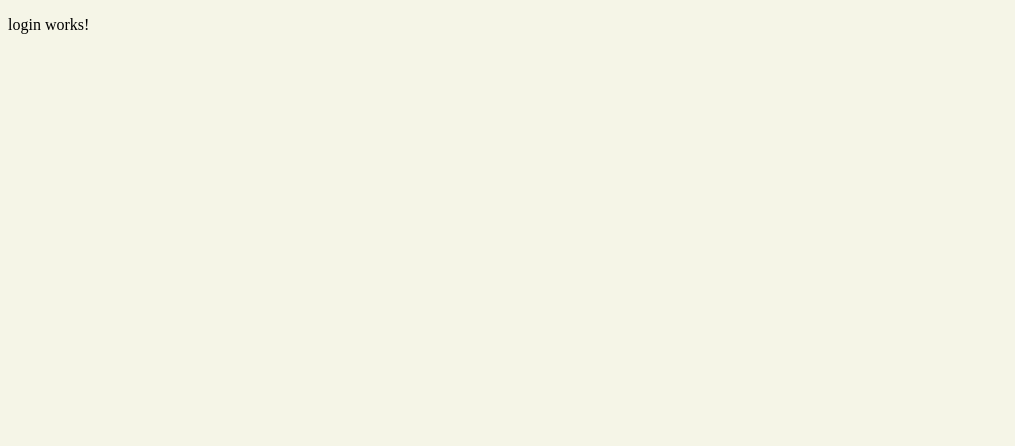
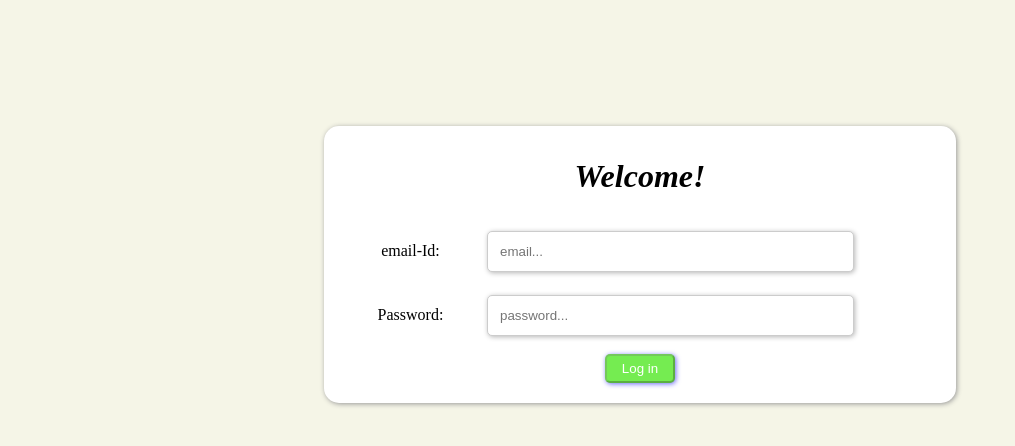
Before and after one commit to chetan-ghuse/angular, an Angular app: page /login in a window 1280 px wide. Shown: the top 446 px of the page, without its empty margins (0-1015 px from the left). Built offline with nearby package versions, Linux system fonts and the light colour scheme.

Commit message:
add API call on button

```diff
--- a/src/app/app.component.ts
+++ b/src/app/app.component.ts
@@ -6,5 +6,5 @@ import { Component } from '@angular/core';
   styleUrls: ['./app.component.scss']
 })
 export class AppComponent {
-  title = 'demo-app';
+
 }
--- a/src/app/login/login.component.html
+++ b/src/app/login/login.component.html
@@ -1 +1,35 @@
-<p>login works!</p>
+
+<div class="main">
+  <h1><i>{{ title }}</i></h1>
+  <form [formGroup]="loginForm" class="form">
+    <div class="row">
+      <div class="input col-25">
+        <label  for="emailId">email-Id:</label>
+      </div>
+      <div class="col-75">
+        <input type="emailId" id="emailId" name=emailId formControlName="emailId"
+        placeholder="email..." [class.is-invalid]="emailId.invalid && emailId.touched">
+        <div *ngIf="emailId.errors && (emailId.invalid && emailId.touched)">
+          <small  class="text-danger" *ngIf="emailId.errors?.required">Email is required</small>
+        </div>
+      </div>
+    </div>
+    <div class="row">
+      <div class="input col-25">
+        <label  for="password">Password:</label>
+      </div>
+      <div class="col-75">
+        <input type="password" id="password" name=password formControlName="password"
+        placeholder="password..." [class.is-invalid]="password.invalid && password.touched">
+        <div *ngIf="password.errors && (password.invalid && password.touched)">
+          <small  class="text-danger" *ngIf="password.errors?.required">Password is required</small>
+        </div>
+      </div>
+    </div>
+    <div class="row">
+      <div class="input">
+      <button id="signup" type="submit" [disabled]="loginForm.invalid">Log in</button>
+      </div>
+    </div>
+  </form>
+</div>
--- a/src/app/login/login.component.scss
+++ b/src/app/login/login.component.scss
@@ -0,0 +1,19 @@
+.main {
+  background-color: #ffffff;
+  width: 50%;
+  margin: 10% auto;
+  border-radius: 15px;
+  padding:10px;
+  box-shadow: 1px 1px 5px #979797
+}
+h1 {
+  font-family: Cursive;
+  text-align: center;
+}
+#signup {
+  color: #ffffff;
+  background-color: #75ec51;;
+  border-radius: 5px;
+  padding:5px 15px;
+  box-shadow: 1px 1px 5px #6c6cf5;
+}
--- a/src/app/login/login.component.ts
+++ b/src/app/login/login.component.ts
@@ -1,4 +1,9 @@
 import { Component, OnInit } from '@angular/core';
+
+import { FormBuilder, Validators } from '@angular/forms';
+
+import { Router } from '@angular/router';
+
 
 @Component({
   selector: 'app-login',
@@ -7,7 +12,20 @@ import { Component, OnInit } from '@angular/core';
 })
 export class LoginComponent implements OnInit {
 
-  constructor() { }
+  title = "Welcome!";
+  constructor(private fb: FormBuilder, private router: Router) { }
+
+  loginForm = this.fb.group({
+    emailId: ['', Validators.required],
+    password: ['', Validators.required]
+  });
+
+  get emailId() {
+    return this.loginForm.get('emailId')!;
+  }
+  get password() {
+    return this.loginForm.get('password')!;
+  }
 
   ngOnInit(): void {
   }
--- a/src/app/sign-up/sign-up.component.html
+++ b/src/app/sign-up/sign-up.component.html
@@ -1,44 +1,42 @@
-<head>
-  <meta name="viewport" content="width=device-width, initial-scale=1.0">
-</head>
+
   <div class="main">
   <h1><i>{{ title }}</i></h1>
-  <form [formGroup]="userSignUp" class="form">
+  <form [formGroup]="userSignUp" class="form" (ngSubmit)="validation()">
     <div class="row">
       <div class="input col-25">
-        <label  for="fname">First Name:</label>
+        <label  for="firstName">First Name:</label>
       </div>
       <div class="col-75">
-        <input type="text" id="fname" name=fname required formControlName="fname"
-          placeholder="first name..." [class.is-invalid]="fname.invalid && fname.touched">
-        <div *ngIf="fname.errors && (fname.invalid && fname.touched)">
-          <small  class="text-danger" *ngIf="fname.errors?.required">First name  is required</small>
-          <small  class="text-danger" *ngIf="fname.errors?.minlength">First name  must have 2 characters</small>
+        <input type="text" id="firstName" name=firstName formControlName="firstName"
+          placeholder="first name..." [class.is-invalid]="firstName.invalid && firstName.touched">
+        <div *ngIf="firstName.errors && (firstName.invalid && firstName.touched)">
+          <small  class="text-danger" *ngIf="firstName.errors?.required">First name  is required</small>
+          <small  class="text-danger" *ngIf="firstName.errors?.minlength">First name  must have 2 characters</small>
         </div>
       </div>
     </div>
     <div class="row">
       <div class="input col-25">
-        <label  for="lname">Last Name:</label>
+        <label  for="lastName">Last Name:</label>
       </div>
       <div class="col-75">
-        <input type="text" id="lname" name=lname required formControlName="lname"
-        placeholder="last name..." [class.is-invalid]="lname.invalid && lname.touched">
-        <div *ngIf="lname.errors && (lname.invalid && lname.touched)">
-          <small  class="text-danger" *ngIf="lname.errors?.required">Last name  is required</small>
-          <small  class="text-danger" *ngIf="lname.errors?.minlength">Last name  must have 2 characters</small>
+        <input type="text" id="lastName" name=lastName formControlName="lastName"
+        placeholder="last name..." [class.is-invalid]="lastName.invalid && lastName.touched">
+        <div *ngIf="lastName.errors && (lastName.invalid && lastName.touched)">
+          <small  class="text-danger" *ngIf="lastName.errors?.required">Last name  is required</small>
+          <small  class="text-danger" *ngIf="lastName.errors?.minlength">Last name  must have 2 characters</small>
         </div>
       </div>
     </div>
     <div class="row">
       <div class="input col-25">
-        <label  for="email">Email:</label>
+        <label  for="emailId">email-Id:</label>
       </div>
       <div class="col-75">
-        <input type="email" id="email" name=email required formControlName="email"
-        placeholder="email..." [class.is-invalid]="email.invalid && email.touched">
-        <div *ngIf="email.errors && (email.invalid && email.touched)">
-          <small  class="text-danger" *ngIf="email.errors?.required">Email  is required</small>
+        <input type="emailId" id="emailId" name=emailId  formControlName="emailId"
+        placeholder="email..." [class.is-invalid]="emailId.invalid && emailId.touched">
+        <div *ngIf="emailId.errors && (emailId.invalid && emailId.touched)">
+          <small  class="text-danger" *ngIf="emailId.errors?.required">Email is required</small>
         </div>
       </div>
     </div>
@@ -47,7 +45,7 @@
         <label  for="password">Password:</label>
       </div>
       <div class="col-75">
-        <input type="password" id="password" name=password required formControlName="password"
+        <input type="password" id="password" name=password formControlName="password"
         placeholder="password..." [class.is-invalid]="password.invalid && password.touched">
         <div *ngIf="password.errors && (password.invalid && password.touched)">
           <small  class="text-danger" *ngIf="password.errors?.required">Password is required</small>
@@ -56,9 +54,10 @@
     </div>
     <div class="row">
       <div class="input">
-      <a routerLink="/login"> <button id="signup" type="submit" [disabled]="userSignUp.invalid">Sign Up</button></a>
+      <button id="signup" type="submit" [disabled]="userSignUp.invalid">Sign Up</button>
       </div>
     </div>
   </form>
   {{ userSignUp.value | json }}
+
   </div>
--- a/src/app/sign-up/sign-up.component.scss
+++ b/src/app/sign-up/sign-up.component.scss
@@ -1,19 +1,19 @@
 .main {
-  background-color: white;
+  background-color: #ffffff;
   width: 50%;
   margin: 7% auto;
   border-radius: 15px;
   padding:10px;
-  box-shadow: 1px 1px 5px rgb(151, 151, 151)
+  box-shadow: 1px 1px 5px #979797
 }
 h1 {
   font-family: Cursive;
   text-align: center;
 }
 #signup {
-  color: white;
-  background-color: rgb(54, 83, 247);;
+  color: #ffffff;
+  background-color: #3653f7;;
   border-radius: 5px;
   padding:5px 15px;
-  box-shadow: 1px 1px 5px rgb(108, 108, 245);
+  box-shadow: 1px 1px 5px #6c6cf5;
 }
--- a/src/app/sign-up/sign-up.component.ts
+++ b/src/app/sign-up/sign-up.component.ts
@@ -1,33 +1,84 @@
+
 import { Component, OnInit } from '@angular/core';
+
 import { FormBuilder, Validators } from '@angular/forms';
+
+import { Router } from '@angular/router';
+
+import { User } from './user';
+import { SignUpService } from './sign-up.service';
+
 @Component({
   selector: 'app-sign-up',
   templateUrl: './sign-up.component.html',
-  styleUrls: ['./sign-up.component.scss']
+  styleUrls: ['./sign-up.component.scss'],
+  providers: [SignUpService]
 })
 export class SignUpComponent implements OnInit {
-  title = "Join Now!"
-  constructor(private fb: FormBuilder) { }
+  title = "Join Now!";
+
+  constructor(private fb: FormBuilder, private router: Router, private signUpService: SignUpService) { }
   userSignUp = this.fb.group({
-    fname: ['',[Validators.required, Validators.minLength(2)]],
-    lname: ['',[Validators.required, Validators.minLength(2)]],
-    email: ['', Validators.required],
+    firstName: ['', [Validators.required, Validators.minLength(2)]],
+    lastName: ['', [Validators.required, Validators.minLength(2)]],
+    emailId: ['', Validators.required],
     password: ['', Validators.required]
-  })
+  });
 
-  get fname() {
-    return this.userSignUp.get('fname')!;
+  get firstName() {
+    return this.userSignUp.get('firstName')!;
   }
-  get lname() {
-    return this.userSignUp.get('lname')!;
+  get lastName() {
+    return this.userSignUp.get('lastName')!;
   }
-  get email() {
-    return this.userSignUp.get('email')!;
+  get emailId() {
+    return this.userSignUp.get('emailId')!;
   }
   get password() {
     return this.userSignUp.get('password')!;
   }
   ngOnInit(): void {
   }
+  validation() {
+    let currentFname = this.userSignUp.value.firstName;
+    let currentLname = this.userSignUp.value.lastName;
+    let currentPassword = this.userSignUp.value.password;
+    let currentEmail = this.userSignUp.value.emailId;
+
+    currentFname = currentFname.trim();
+    currentLname = currentLname.trim();
+    currentPassword = currentPassword.trim();
+    currentEmail = currentEmail.trim();
+
+    if (/^(([^<>()\[\]\\.,;:\s@"]+(\.[^<>()\[\]\\.,;:\s@"]+)*)|(".+"))@((\[[0-9]{1,3}\.[0-9]{1,3}\.[0-9]{1,3}\.[0-9]{1,3}])|(([a-zA-Z\-0-9]+\.)+[a-zA-Z]{2,}))$/.test(currentEmail)) {
+      if (/\d/.test(currentPassword) && /[A-Z]/.test(currentPassword) && /[a-z]/.test(currentPassword) && /[^A-Za-z0-9]/.test(currentPassword) && currentPassword.length >= 7) {
+        this.addCurrentUser();
+
+      } else {
+        alert("Password must have atleast one Capital letter, one small letter, one digit, one special character and must have a length of 7 characters");
+      }
+    } else {
+      alert("Email is invalid");
+    }
+
+  }
+
+  addCurrentUser() {
+      const currentUser = this.userSignUp.value;
+      const newUser: User = { currentUser } as unknown as User;
+      console.log(currentUser);
+      this.signUpService.addUser(newUser)
+                        .subscribe(data => {
+
+                          console.log("POST Request is successful ", data);
+                          this.router.navigateByUrl('/login');
+                          },
+                         error => {
+
+                          console.log("Error", error);
+                          alert("Provided user already exist");
+
+                          });
+  }
 
 }
--- /dev/null
+++ b/src/app/sign-up/user.ts
@@ -0,0 +1,6 @@
+export interface User {
+ firstName: string,
+ lastName: string,
+ emailId: string,
+ password: string
+}
--- a/src/styles.scss
+++ b/src/styles.scss
@@ -24,11 +24,11 @@ input {
   border: 1px solid #ccc;
   border-radius: 5px;
   resize: vertical;
-  box-shadow: 1px 1px 5px rgb(182, 182, 182);
+  box-shadow: 1px 1px 5px #b6b6b6;
 }
 
 label {
-  padding: 10px;
+  padding: 10px 5px;
   display: inline-block;
 }
 /*.footer {
@@ -101,10 +101,10 @@ td:nth-of-type(3):before {content: "User:";}
 td:nth-of-type(4):before {content: "Delete:";}
 }
 .is-invalid {
-  border: 1px solid red;
+  border: 1px solid #ff0000;
 }
 .text-danger {
-  color:red;
+  color:#ff0000;
 
 }
 .d-none {
```
Also changed, not shown: src/app/app.module.ts (+5 -5 lines), src/app/sign-up/sign-up.service.ts (added, +36 -0 lines).
